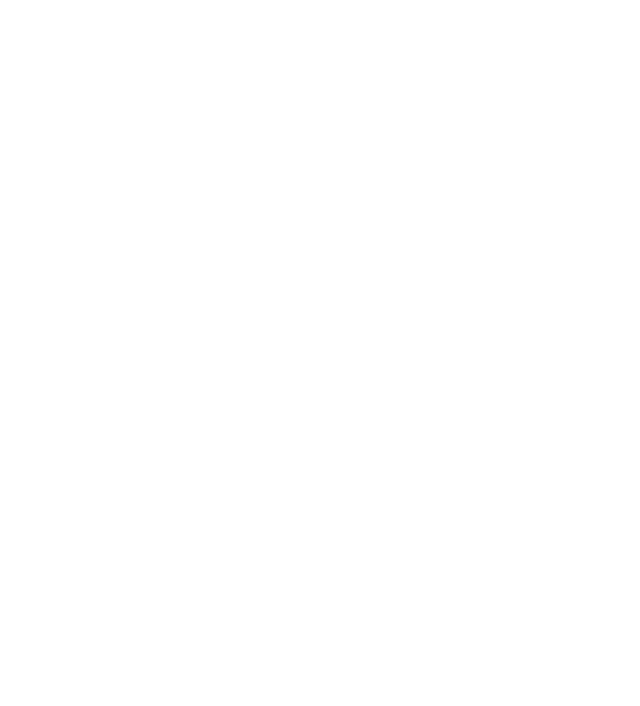
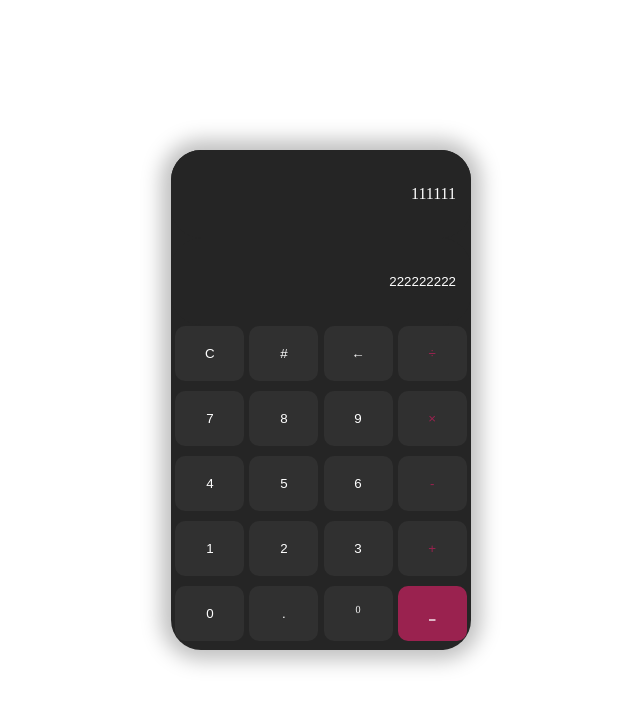
Before and after one commit to zacharytruong/portfolio, a plain HTML site: page calculator/index.html in a window 1280 px wide. Shown: the whole page, without its empty margins (319-959 px from the left). Drawn offline with Linux system fonts and the light colour scheme; files that its build step writes are made by us from their sources.

Commit message:
basic design

```diff
--- a/calculator/index.html
+++ b/calculator/index.html
@@ -10,6 +10,35 @@
   <script src="scripts/script.js" defer></script>
 </head>
 <body>
-
+<main class='wrapper'>
+  <div class='calculator'>
+    <div class='display'>
+      <div class='history'><p>111111</p></div>
+      <input type='text' class='result' value='222222222'/>
+    </div>
+    <div class='input'>
+      <button class='button'>C</button>
+      <button class='button'>#</button>
+      <button class='button'>&#8592;</button>
+      <button class='button'><span class='operator'>&#247;</span></button>
+      <button class='button'>7</button>
+      <button class='button'>8</button>
+      <button class='button'>9</button>
+      <button class='button'><span class='operator'>&#215;</span></button>
+      <button class='button'>4</button>
+      <button class='button'>5</button>
+      <button class='button'>6</button>
+      <button class='button'><span class='operator'>&#8209;</span></button>
+      <button class='button'>1</button>
+      <button class='button'>2</button>
+      <button class='button'>3</button>
+      <button class='button'><span class='operator'>&#43;</span></button>
+      <button class='button'>0</button>
+      <button class='button'>&#46;</button>
+      <button class='button'>&#8317;&#8318;</button>
+      <button class='button operate'>&#839;</button>
+    </div>
+  </div>
+</main>
 </body>
 </html>
--- a/calculator/styles/styles.css
+++ b/calculator/styles/styles.css
@@ -0,0 +1,62 @@
+* {
+  box-sizing: border-box;
+}
+
+.wrapper {
+  width: 100vw;
+  height: 100vh;
+  display: flex;
+  justify-content: center;
+  align-items: center;
+}
+.calculator {
+  flex-direction: column;
+  width: 300px;
+  height: 500px;
+  margin: 0 auto;
+  background-color: #252525;
+  border-radius: 30px;
+  box-shadow: 0 0 20px 10px rgba(0, 0, 0, .25);
+}
+.display {
+  width: 100%;
+  height:35%;
+}
+.input {
+  width: 100%;
+  height: 65%;
+  display: flex;
+  flex-wrap: wrap;
+  justify-content: space-evenly;
+}
+.button {
+  width: 23%;
+  height: 17%;
+  margin: .25%;
+  border-radius: 10px;
+  background-color: #303030;
+  color: #FFF;
+  border: none;
+}
+.history,
+.result {
+  width: 100%;
+  height: 50%;
+  padding: 15px;
+  text-align: right;
+  color: #FFF;
+  display: flex;
+  flex-direction: column;
+  justify-content: center;
+  background-color: #252525;
+  outline: none;
+  border: none;
+  border-radius: 30px;
+}
+.operator {
+  color: #9A224F;
+}
+.operate {
+  color: #FFF;
+  background-color: #9A224F;
+}
```
